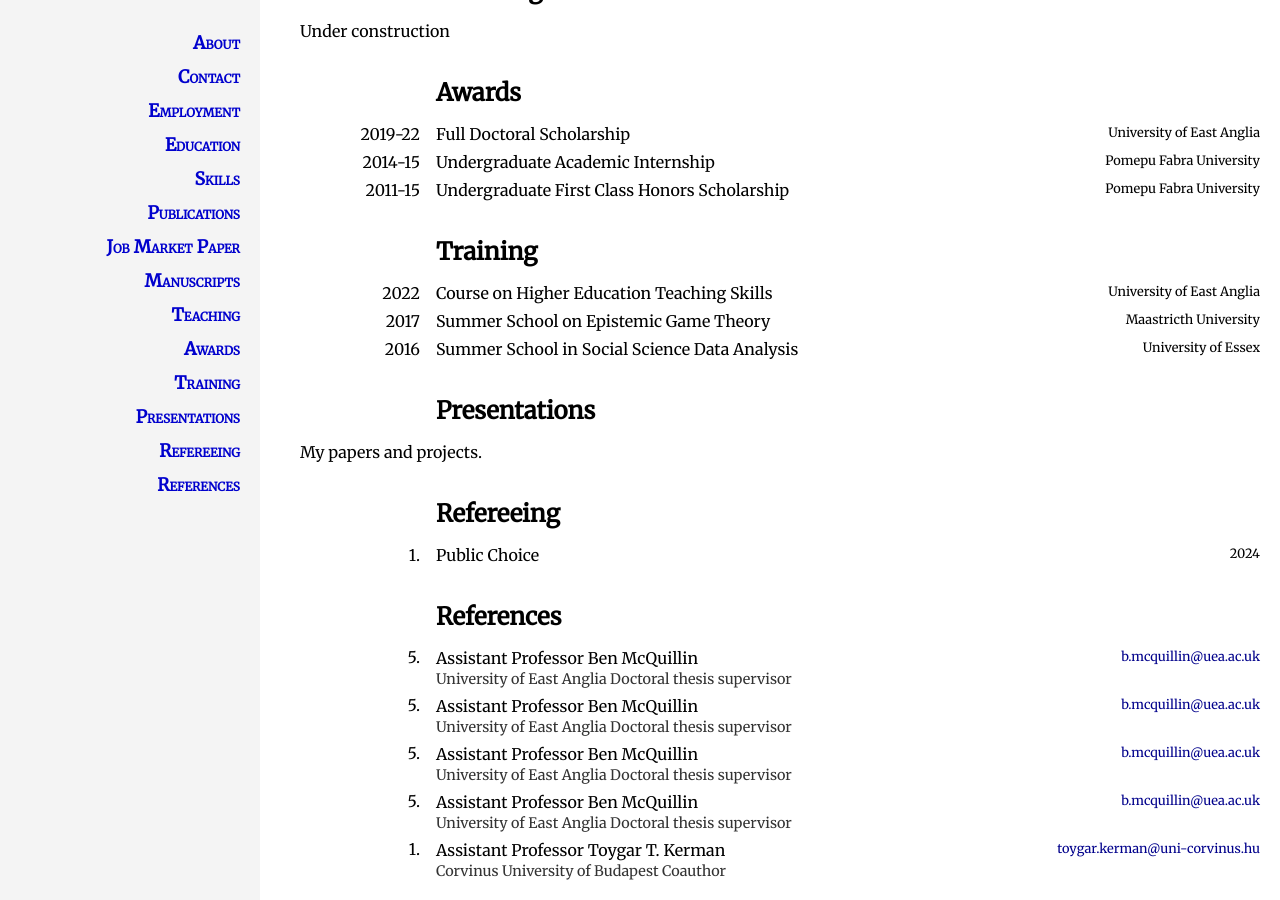
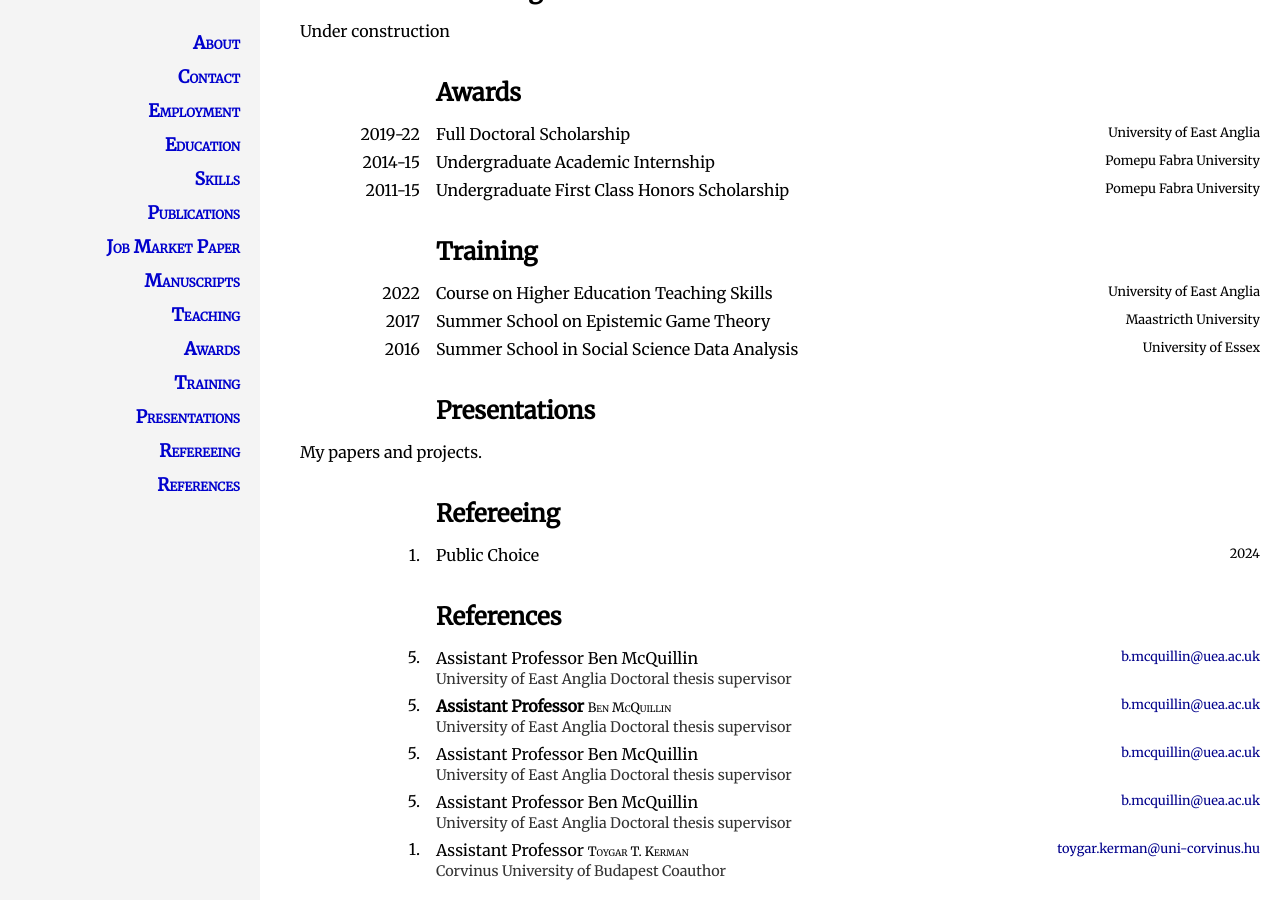
Before and after one commit to HectorHermidaRivera/hectorhermidarivera.github.io, a Jekyll site: the page built from index.md, in a window 1280 px wide and 900 px high, scrolled down 1519 px. Built offline with Jekyll 4.4.1, drawn with Linux system fonts in a browser that asks for light colours.

Commit message:
Update index.md

```diff
--- a/index.md
+++ b/index.md
@@ -202,7 +202,7 @@ My papers and projects.
   <div class="label">5.</div>
   <div class="value">
     <div class="fill-line">
-      <span>Assistant Professor Ben McQuillin</span>
+      <span><b>Assistant Professor <span style="font-variant: small-caps;">Ben McQuillin</span></b></span>
       <span><a href="mailto:b.mcquillin@uea.ac.uk">b.mcquillin@uea.ac.uk</a></span>
     </div>
     <div class="second-row">
@@ -235,7 +235,7 @@ My papers and projects.
   <div class="label">1.</div>
   <div class="value">
     <div class="fill-line">
-      <span>Assistant Professor Toygar T. Kerman</span>
+      <span>Assistant Professor <span style="font-variant: small-caps;">Toygar T. Kerman</span></span>
       <span><a href="toygar.kerman@uni-corvinus.hu">toygar.kerman@uni-corvinus.hu</a></span>
     </div>
     <div class="second-row">
```
